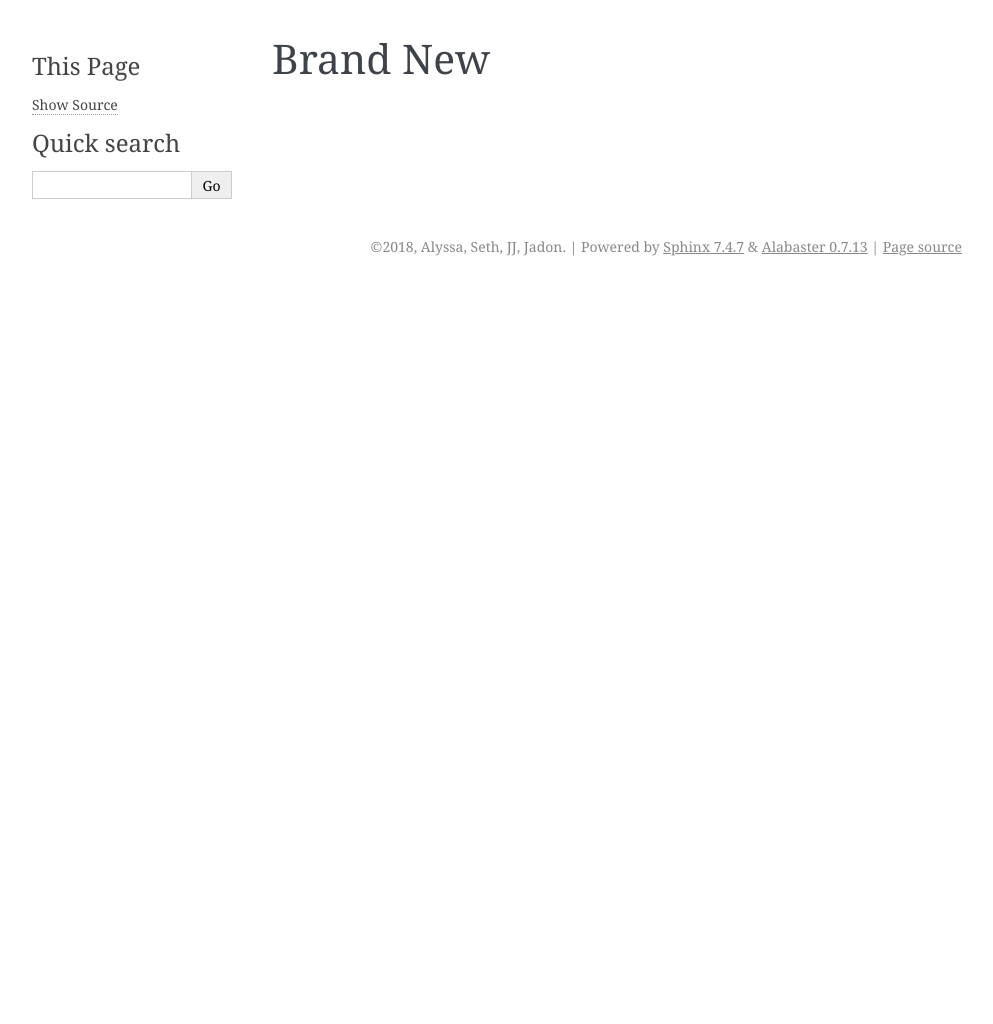
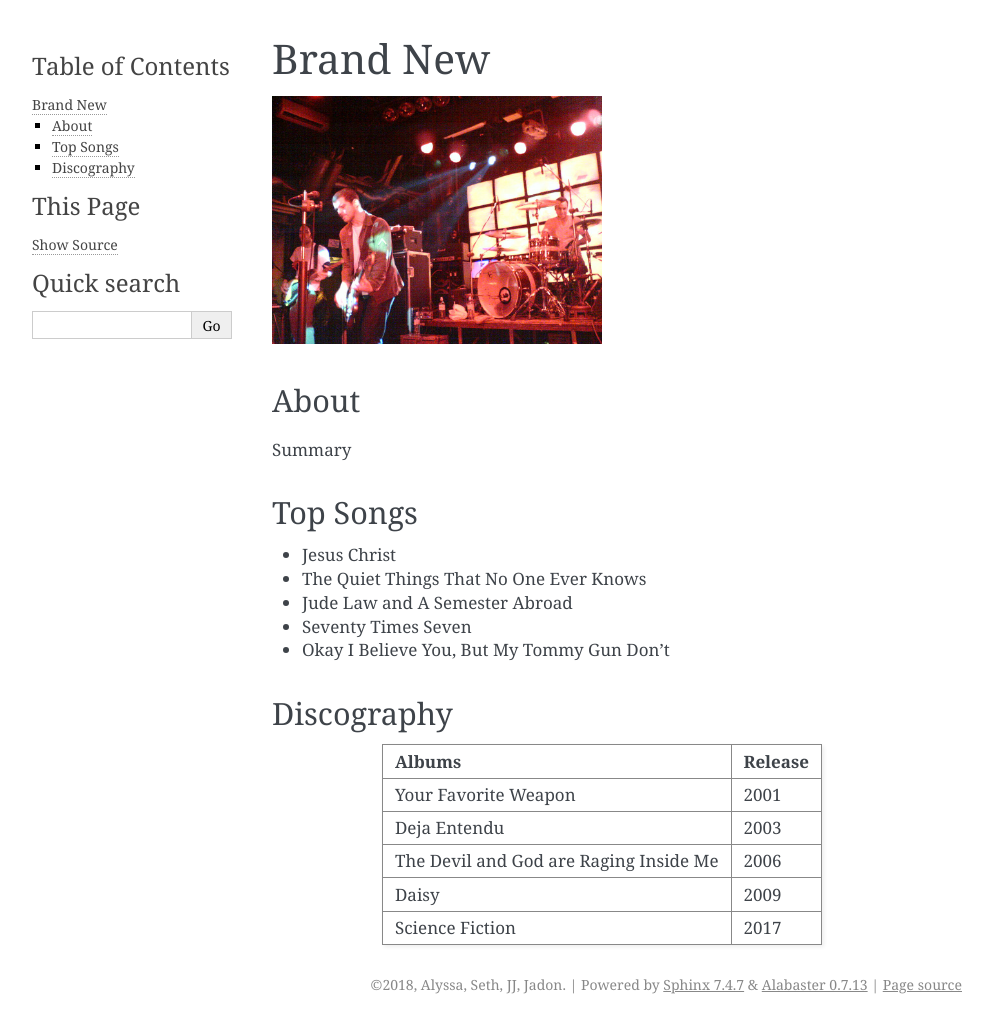
Before and after one commit to rahxki/final_project, a Sphinx documentation site: the page built from source/modern_pop_punk/brand_new/index.rst, in a window 1280 px wide. Shown: the whole page, without its empty margins (148-1141 px from the left). Built offline with Sphinx 7.4.7, drawn with Linux system fonts in a browser that asks for light colours; before the commit the page ends 900 px from its top, so only the background shows below that.

Commit message:
pages for TSSF and Brand New

```diff
--- a/source/modern_pop_punk/brand_new/index.rst
+++ b/source/modern_pop_punk/brand_new/index.rst
@@ -1,2 +1,33 @@
 Brand New
 =========
+
+.. image:: brand_new.jpg
+	:width: 50%
+
+.. _image source: https://www.flickr.com/photos/tom1305/379801530/
+About
+-----
+
+Summary
+
+Top Songs
+---------
+
+* Jesus Christ
+* The Quiet Things That No One Ever Knows
+* Jude Law and A Semester Abroad
+* Seventy Times Seven
+* Okay I Believe You, But My Tommy Gun Don't
+
+Discography
+-----------
+
+=============================================== ===============================================
+Albums                                                             Release
+=============================================== ===============================================
+Your Favorite Weapon                                                 2001
+Deja Entendu                                                         2003
+The Devil and God are Raging Inside Me                               2006
+Daisy                                                                2009
+Science Fiction                                                      2017
+=============================================== ===============================================
```
Also changed, not shown: source/modern_pop_punk/the_story_so_far/index.rst (+30 -1 lines), source/modern_pop_punk/brand_new/brand_new.jpg (added), source/modern_pop_punk/the_story_so_far/tssf.jpg (added).
